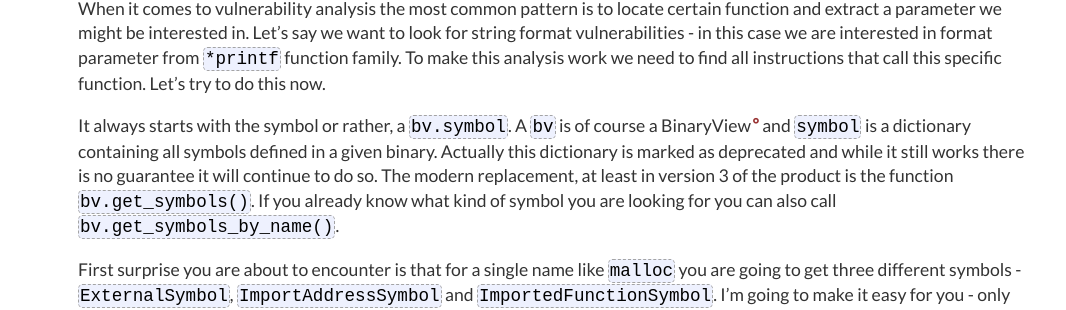
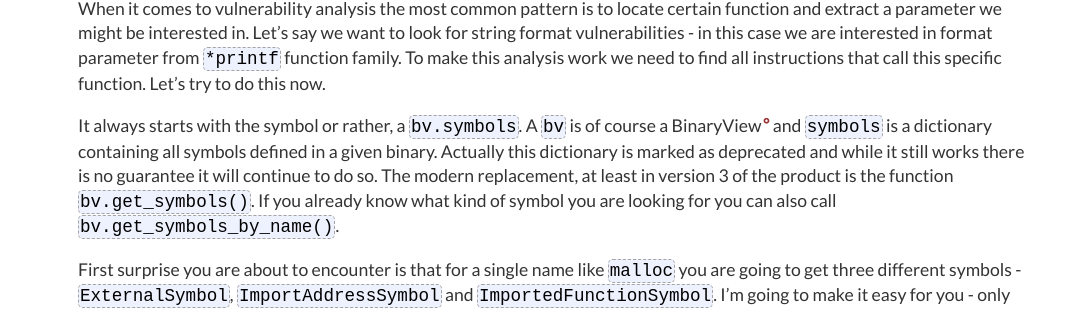
Before and after one commit to carstein/carstein.github.io, a Jekyll site: the page built from _posts/2022-04-7-binary-ninja-recipes3.md, in a window 1280 px wide. Shown: the part 488-798 px from the top of the page, without its empty margins (82-1148 px from the left). Built offline with Jekyll 4.4.1, drawn with Linux system fonts in a browser that asks for light colours; a style sheet for code colours, icons or effects is not loaded.

Commit message:
Update 2022-04-7-binary-ninja-recipes3.md
renaming bv.symbol to bv.symbols

```diff
--- a/_posts/2022-04-7-binary-ninja-recipes3.md
+++ b/_posts/2022-04-7-binary-ninja-recipes3.md
@@ -15,7 +15,7 @@ When I was doing a training about hypervisors I've spent a chunk of time learnin
 
 When it comes to vulnerability analysis the most common pattern is to locate certain function and extract a parameter we might be interested in. Let's say we want to look for string format vulnerabilities - in this case we are interested in format parameter from `*printf` function family. To make this analysis work we need to find all instructions that call this specific function. Let's try to do this now.
 
-It always starts with the symbol or rather, a `bv.symbol`. A `bv` is of course a [BinaryView](https://api.binary.ninja/binaryninja.binaryview-module.html#binaryninja.binaryview.BinaryView) and `symbol` is a dictionary containing all symbols defined in a given binary. Actually this dictionary is marked as deprecated and while it still works there is no guarantee it will continue to do so. The modern replacement, at least in version 3 of the product is the function `bv.get_symbols()`. If you already know what kind of symbol you are looking for you can also call `bv.get_symbols_by_name()`.
+It always starts with the symbol or rather, a `bv.symbols`. A `bv` is of course a [BinaryView](https://api.binary.ninja/binaryninja.binaryview-module.html#binaryninja.binaryview.BinaryView) and `symbols` is a dictionary containing all symbols defined in a given binary. Actually this dictionary is marked as deprecated and while it still works there is no guarantee it will continue to do so. The modern replacement, at least in version 3 of the product is the function `bv.get_symbols()`. If you already know what kind of symbol you are looking for you can also call `bv.get_symbols_by_name()`.
 
 First surprise you are about to encounter is that for a single name like `malloc` you are going to get three different symbols - `ExternalSymbol`, `ImportAddressSymbol` and `ImportedFunctionSymbol`.  I'm going to make it easy for you - only the last one is the one you need but what is the meaning of other two. For reasons that lie deep in ELF file specification and linking process the first symbol, the `ExternalSymbol` is the one we can start with. It is located in `.extern` section and will have exactly one reference. This reference will lead you to the second symbol - `ImportAddressSymbol` in the `.got_plt` section. This one will also have exactly one reference and it will take you to the most important one - `ImportedFunctionSymbol` in `.plt` section.
 
```
